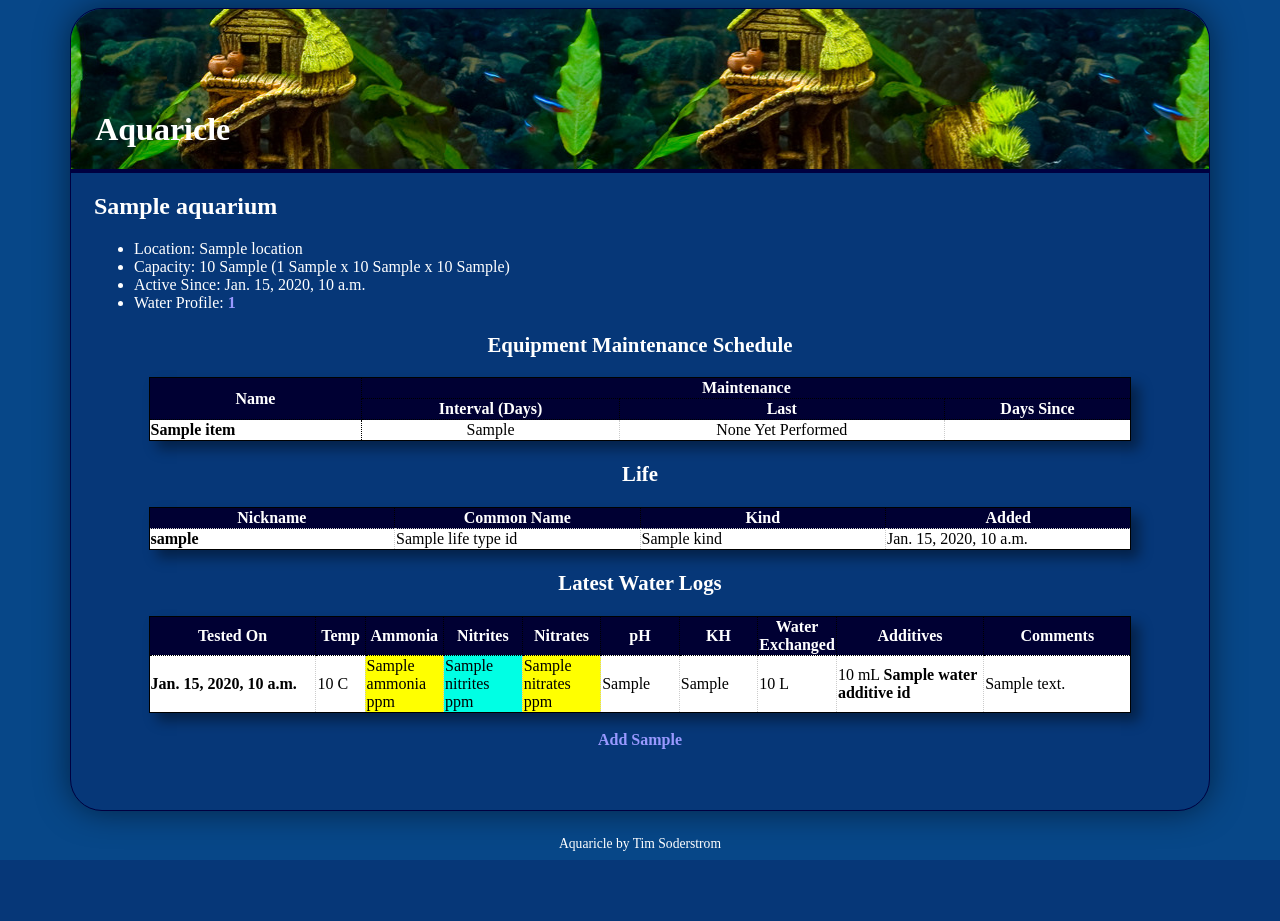
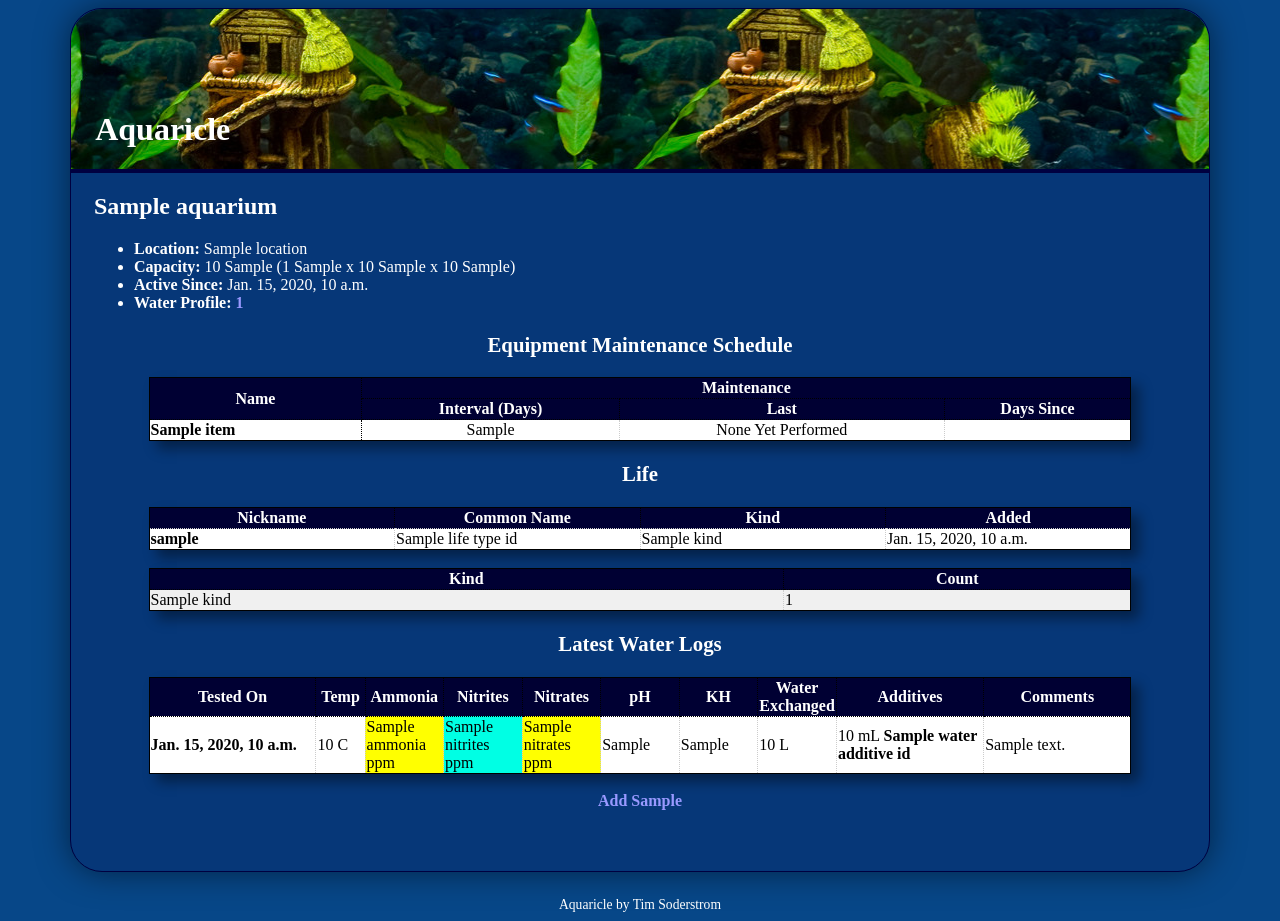
Before and after one commit to m00dawg/Aquaricle, a Django app: template templates/aquariums/aquarium_details.html in a window 1280 px wide. Before the commit the page ends 860 px from the top, so only its background shows below. Run offline with Django 3.2, Linux system fonts and the light colour scheme; the template is opened without the code that fills it: most values are stand-ins (such as "Sample title", 1, 10 or a date in 2020).

Commit message:
Added Life Kind Summary

```diff
--- a/aquariums/views.py
+++ b/aquariums/views.py
@@ -2,7 +2,7 @@ from django.shortcuts import render, get_object_or_404
 from aquariums.models import Aquarium
 from equipment.models import Equipment
 from waterlogs.models import WaterLog
-from life.models import Life
+from life.models import Life, LifeTypes
 
 def aquariums(request):
     aquariums = Aquarium.objects.all().order_by('-activeSince')
@@ -16,6 +16,7 @@ def aquarium_details(request, aquarium_id):
     equipment = Equipment.objects.get_maintenance(aquarium_id)
     life = Life.objects.filter(aquariumID = aquarium_id,dateRemoved=None) \
             .order_by('dateAdded')
+    life_kind_summary = LifeTypes.objects.get_kind_summary(aquarium_id)
     latest_water_logs = \
         WaterLog.objects.filter(aquariumID = aquarium_id) \
             .order_by('-testedOn')[:15]
@@ -30,6 +31,7 @@ def aquarium_details(request, aquarium_id):
         {'aquarium': aquarium,
          'equipment' : equipment,
          'life' : life,
+         'life_kind_summary' : life_kind_summary,
          'latest_water_logs': latest_water_logs,
          'distanceUnit' : distanceUnit,
          'volumeUnit' : volumeUnit,}
--- a/life/models.py
+++ b/life/models.py
@@ -2,6 +2,7 @@ from django.db import models
 from django.forms import ModelForm
 from django.utils import timezone
 from aquariums.models import Aquarium
+from life.managers import LifeTypeManager
 
 class LifeTypes(models.Model):
     lifeTypeID = models.AutoField(primary_key=True)
@@ -22,6 +23,7 @@ class LifeTypes(models.Model):
         db_table = 'LifeTypes'
         verbose_name = 'Life Type'
         verbose_name_plural = 'Life Types'
+    objects = LifeTypeManager();
 
 class Life(models.Model):
     lifeID = models.AutoField(primary_key=True)
--- a/templates/aquariums/aquarium_details.html
+++ b/templates/aquariums/aquarium_details.html
@@ -3,16 +3,16 @@
 <h2>{{ aquarium }}</h2>
 
 <ul>
-	<li>Location: {{ aquarium.location }}</li>
-	<li>Capacity: {{ aquarium.capacity }} {{ volumeUnit }}
+	<li><strong>Location:</strong> {{ aquarium.location }}</li>
+	<li><strong>Capacity:</strong> {{ aquarium.capacity }} {{ volumeUnit }}
 		({{ aquarium.length}} {{ distanceUnit }}
 		x
 		{{ aquarium.width }} {{ distanceUnit }}
 		x
 		{{ aquarium.height }} {{ distanceUnit }})</li>
-	<li>Active Since: {{ aquarium.activeSince }}</li>
+	<li><strong>Active Since:</strong> {{ aquarium.activeSince }}</li>
 	<li>
-		Water Profile:
+		<strong>Water Profile:</strong>
 		<a href="/waterprofiles/{{ aquarium.waterProfileID.waterProfileID }}">
 			{{ aquarium.waterProfileID }}
 		</a>
@@ -104,6 +104,22 @@
     	<tr><td colspan="3">No Living Creatures</td></tr>
 	{% endfor %}
 </table>
+<br />
+<table>
+	<tr>
+		<th>Kind</th>
+		<th>Count</th>
+	</tr>
+	{% for kind in life_kind_summary %}
+		<tr>
+			<td>{{ kind.kind }}</td>
+			<td>{{ kind.kindCount }}</td>
+		</tr>
+	{% empty %}
+		<tr><td colspan="2">No Living Creatures</td></tr>
+	{% endfor %}
+</table>
+
 </div>
 
 
```
Also changed, not shown: life/managers.py (added, +13 -0 lines).
